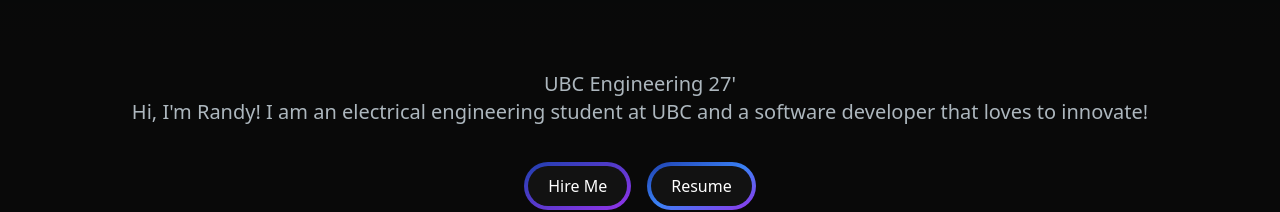
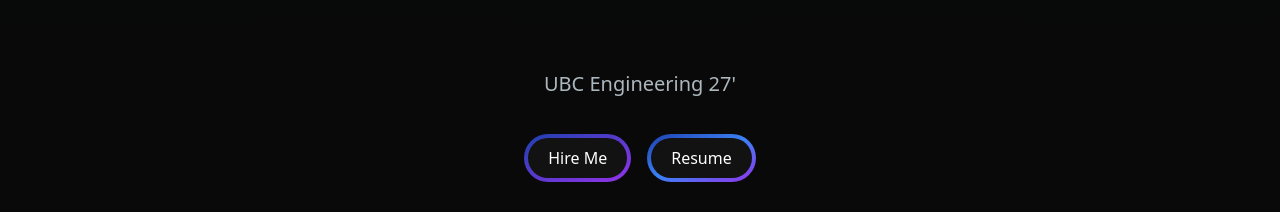
Before and after one commit to randyren278/randy-portfolio, a Next.js app: page / in a window 1280 px wide. Shown: the part 298-510 px from the top of the page. Built offline with nearby package versions, Linux system fonts and the light colour scheme.

Commit message:
added and removed text

```diff
--- a/app/components/About.tsx
+++ b/app/components/About.tsx
@@ -48,7 +48,7 @@
     content: (
       <DummyContent>
         <p className="text-neutral-600 dark:text-neutral-400 text-base md:text-xl font-sans">
-          Hi! My name is Randy and I'm currently a second-year student at the University of British Columbia pursuing a Bachelor's degree in Engineering. I also enjoy hackathons and run track and field.
+        Hi! My name is Randy, and I'm currently a second-year student at the University of British Columbia pursuing a Bachelor's degree in Electrical Engineering. I have a passion for developing innovative coding projects that solve real-world problems. I have experience working with various programming languages and frameworks, including Java, Python, C++, JavaScript, and React. Beyond coding, I am involved in track and field and love the outdoors.
         </p>
       </DummyContent>
     ),
--- a/app/components/NameType.tsx
+++ b/app/components/NameType.tsx
@@ -47,8 +47,6 @@
           </div>
           <p className="text-[#ADB7BE] text-base sm:text-lg mb-6 lg:text-xl">
             <span className="block">UBC Engineering 27'</span>
-            Hi, I'm Randy! I am an electrical engineering student at UBC and a
-            software developer that loves to innovate!
           </p>
           <div>
             <Link
```
